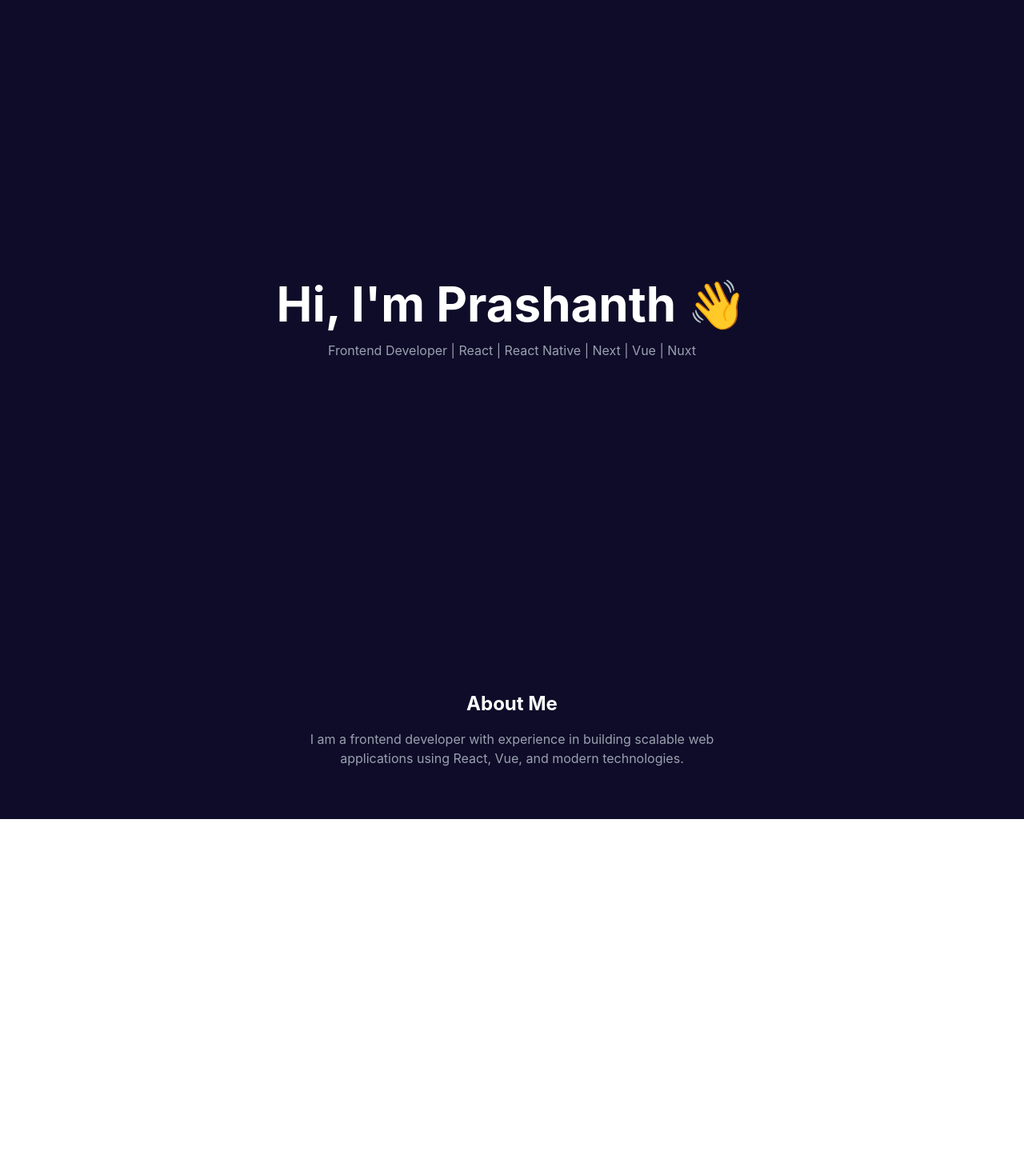
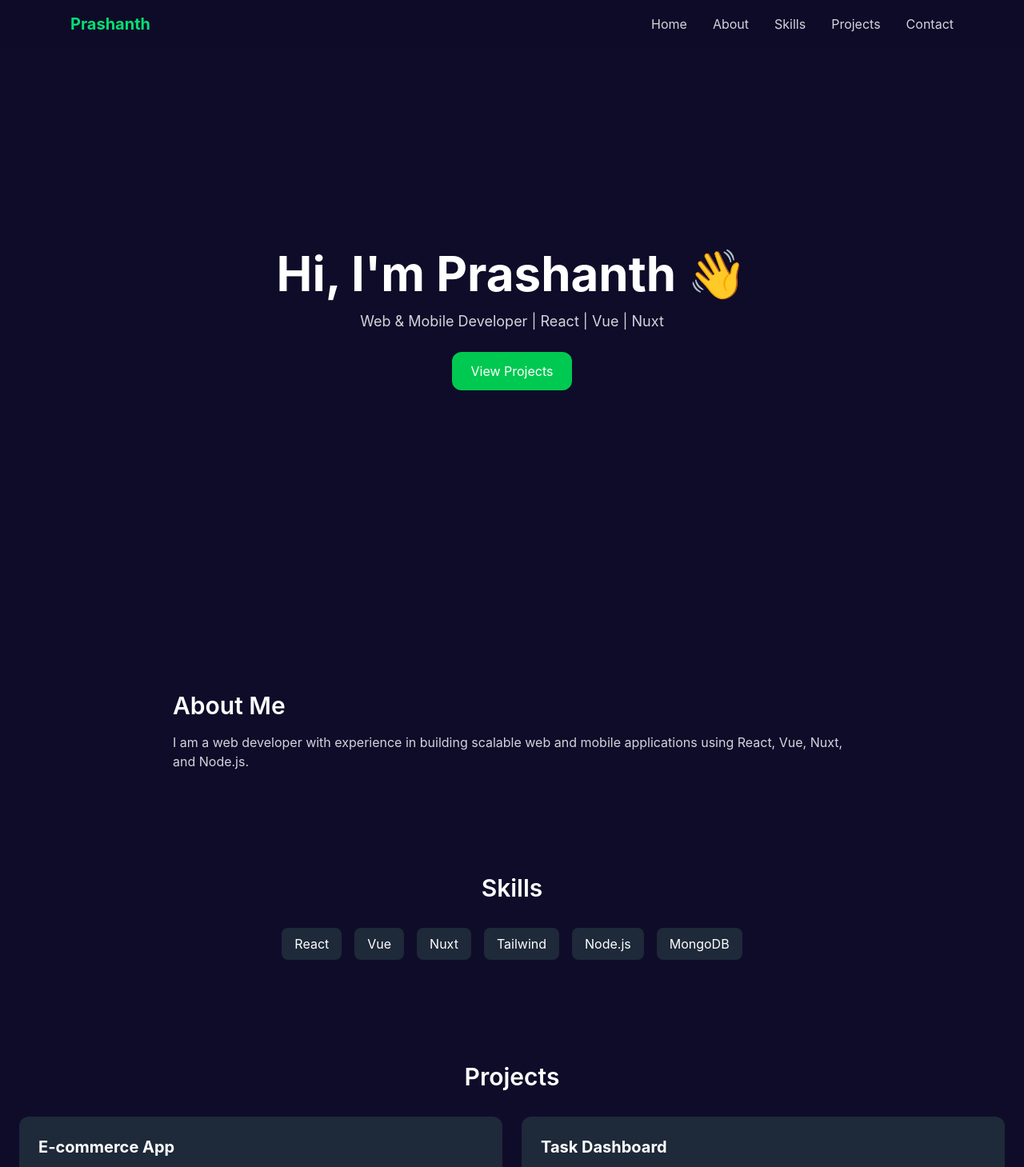
Before and after one commit to Prashanthkv9871/prashanth-portfolio, a React (Vite) app: page / in a window 1280 px wide. Shown: the top 1459 px of the page at 80% size. Before the commit the page ends 1024 px from the top, so only its background shows below. Built offline with nearby package versions, Linux system fonts and the light colour scheme.

Commit message:
Contact, skills component added

```diff
--- a/src/App.tsx
+++ b/src/App.tsx
@@ -1,12 +1,19 @@
-
+import Navbar from "./components/Navbar";
 import Hero from "./components/Hero";
 import About from "./components/About";
+import Skills from "./components/Skills";
+import Projects from "./components/Projects";
+import Contact from "./components/Contact";
 
 function App() {
   return (
     <div className="bg-[#0f0c29] text-white">
+      <Navbar />
       <Hero />
       <About />
+      <Skills />
+      <Projects />
+      <Contact />
     </div>
   );
 }
--- a/src/components/About.tsx
+++ b/src/components/About.tsx
@@ -1,11 +1,13 @@
-export default function About() {
+const About = () => {
     return (
-        <section className="py-16 px-6 text-center">
-            <h2 className="text-2xl font-bold mb-4">About Me</h2>
-            <p className="text-gray-400 max-w-xl mx-auto">
-                I am a frontend developer with experience in building scalable web applications
-                using React, Vue, and modern technologies.
+        <section className="py-16 px-6 max-w-4xl mx-auto">
+            <h2 className="text-3xl font-semibold mb-4">About Me</h2>
+            <p className="text-gray-300">
+                I am a web developer with experience in building scalable web and mobile
+                applications using React, Vue, Nuxt, and Node.js.
             </p>
         </section>
     );
-}
+};
+
+export default About;
--- /dev/null
+++ b/src/components/Contact.tsx
@@ -0,0 +1,10 @@
+const Contact = () => {
+    return (
+        <section className="py-16 px-6 text-center">
+            <h2 className="text-3xl font-semibold mb-4">Contact</h2>
+            <p className="text-gray-300">kvprashanth987@gmail.com</p>
+        </section>
+    );
+};
+
+export default Contact;
--- a/src/components/Hero.tsx
+++ b/src/components/Hero.tsx
@@ -1,12 +1,17 @@
-export default function Hero() {
+const Hero = () => {
     return (
-        <section className="min-h-screen flex flex-col justify-center items-center text-center">
+        <section className="h-screen flex flex-col justify-center items-center text-center px-4">
             <h1 className="text-4xl md:text-6xl font-bold">
                 Hi, I'm Prashanth 👋
             </h1>
-            <p className="text-gray-400 mt-4">
-                Frontend Developer | React | React Native | Next | Vue | Nuxt
+            <p className="mt-4 text-lg text-gray-300">
+                Web & Mobile Developer | React | Vue | Nuxt
             </p>
+            <button className="mt-6 px-6 py-3 bg-green-500 rounded-xl hover:bg-green-600">
+                View Projects
+            </button>
         </section>
     );
-}
+};
+
+export default Hero;
--- /dev/null
+++ b/src/components/Navbar.tsx
@@ -0,0 +1,48 @@
+import { useState } from "react";
+
+const Navbar = () => {
+    const [open, setOpen] = useState(false);
+
+    return (
+        <nav className="fixed w-full top-0 left-0 bg-[#0f0c29]/90 backdrop-blur-md z-50">
+            <div className="max-w-6xl mx-auto px-6 py-4 flex justify-between items-center">
+
+                {/* Logo */}
+                <h1 className="text-xl font-bold text-green-400">
+                    Prashanth
+                </h1>
+
+                {/* Desktop Menu */}
+                <ul className="hidden md:flex gap-8 text-gray-300">
+                    <li className="hover:text-green-400 cursor-pointer">Home</li>
+                    <li className="hover:text-green-400 cursor-pointer">About</li>
+                    <li className="hover:text-green-400 cursor-pointer">Skills</li>
+                    <li className="hover:text-green-400 cursor-pointer">Projects</li>
+                    <li className="hover:text-green-400 cursor-pointer">Contact</li>
+                </ul>
+
+                {/* Mobile Menu Button */}
+                <div className="md:hidden">
+                    <button onClick={() => setOpen(!open)}>
+                        ☰
+                    </button>
+                </div>
+            </div>
+
+            {/* Mobile Menu */}
+            {open && (
+                <div className="md:hidden bg-[#0f0c29] px-6 pb-4">
+                    <ul className="flex flex-col gap-4 text-gray-300">
+                        <li className="hover:text-green-400">Home</li>
+                        <li className="hover:text-green-400">About</li>
+                        <li className="hover:text-green-400">Skills</li>
+                        <li className="hover:text-green-400">Projects</li>
+                        <li className="hover:text-green-400">Contact</li>
+                    </ul>
+                </div>
+            )}
+        </nav>
+    );
+};
+
+export default Navbar;
--- /dev/null
+++ b/src/components/Projects.tsx
@@ -0,0 +1,28 @@
+const Projects = () => {
+    const projects = [
+        {
+            title: "E-commerce App",
+            desc: "Product variants, sharing & revenue system",
+        },
+        {
+            title: "Task Dashboard",
+            desc: "Manage tasks with overdue tracking",
+        },
+    ];
+
+    return (
+        <section className="py-16 px-6">
+            <h2 className="text-3xl font-semibold text-center mb-8">Projects</h2>
+            <div className="grid md:grid-cols-2 gap-6">
+                {projects.map((project, i) => (
+                    <div key={i} className="bg-gray-800 p-6 rounded-xl">
+                        <h3 className="text-xl font-bold">{project.title}</h3>
+                        <p className="text-gray-400 mt-2">{project.desc}</p>
+                    </div>
+                ))}
+            </div>
+        </section>
+    );
+};
+
+export default Projects;
--- /dev/null
+++ b/src/components/Skills.tsx
@@ -0,0 +1,21 @@
+const Skills = () => {
+    const skills = ["React", "Vue", "Nuxt", "Tailwind", "Node.js", "MongoDB"];
+
+    return (
+        <section className="py-16 px-6">
+            <h2 className="text-3xl font-semibold text-center mb-8">Skills</h2>
+            <div className="flex flex-wrap justify-center gap-4">
+                {skills.map((skill) => (
+                    <span
+                        key={skill}
+                        className="px-4 py-2 bg-gray-800 rounded-lg"
+                    >
+                        {skill}
+                    </span>
+                ))}
+            </div>
+        </section>
+    );
+};
+
+export default Skills;
```
